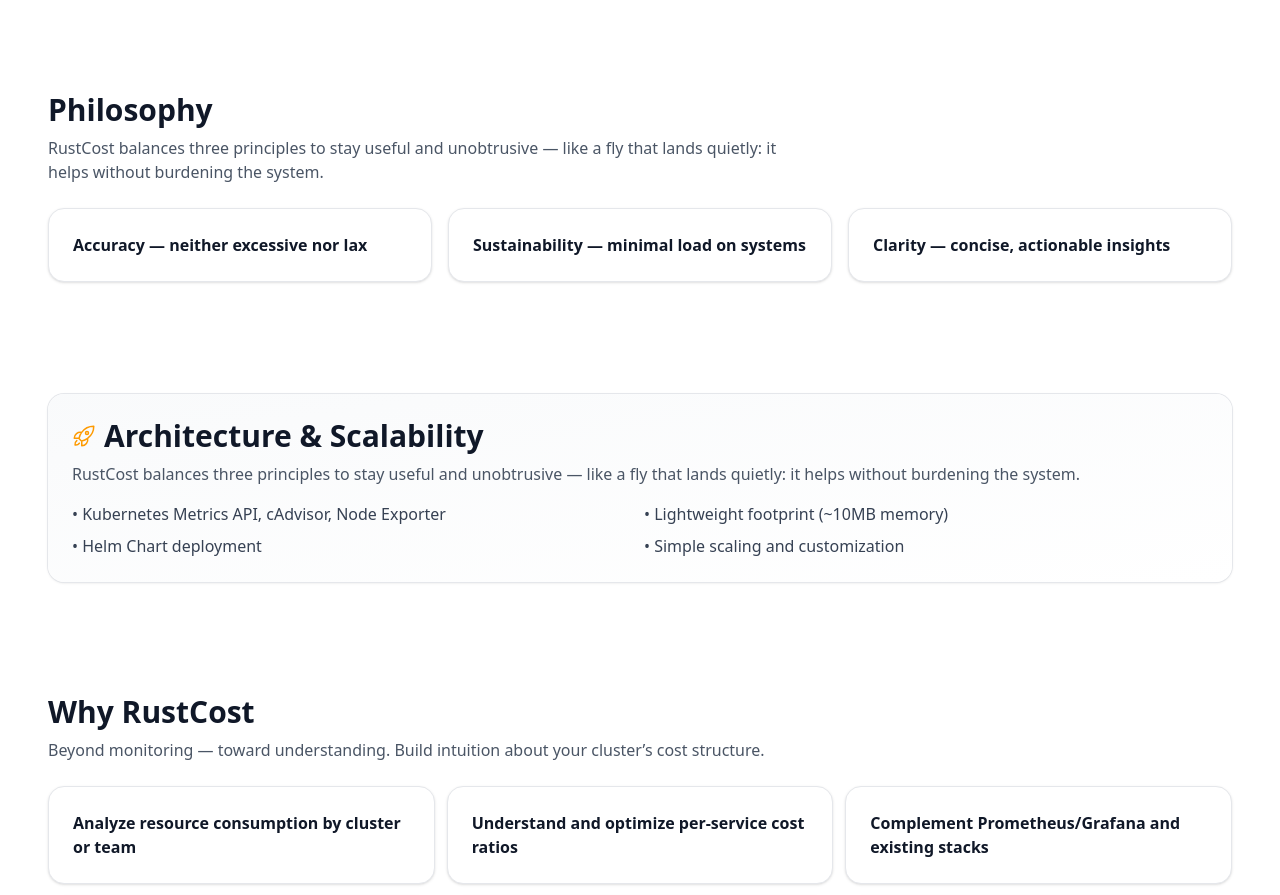
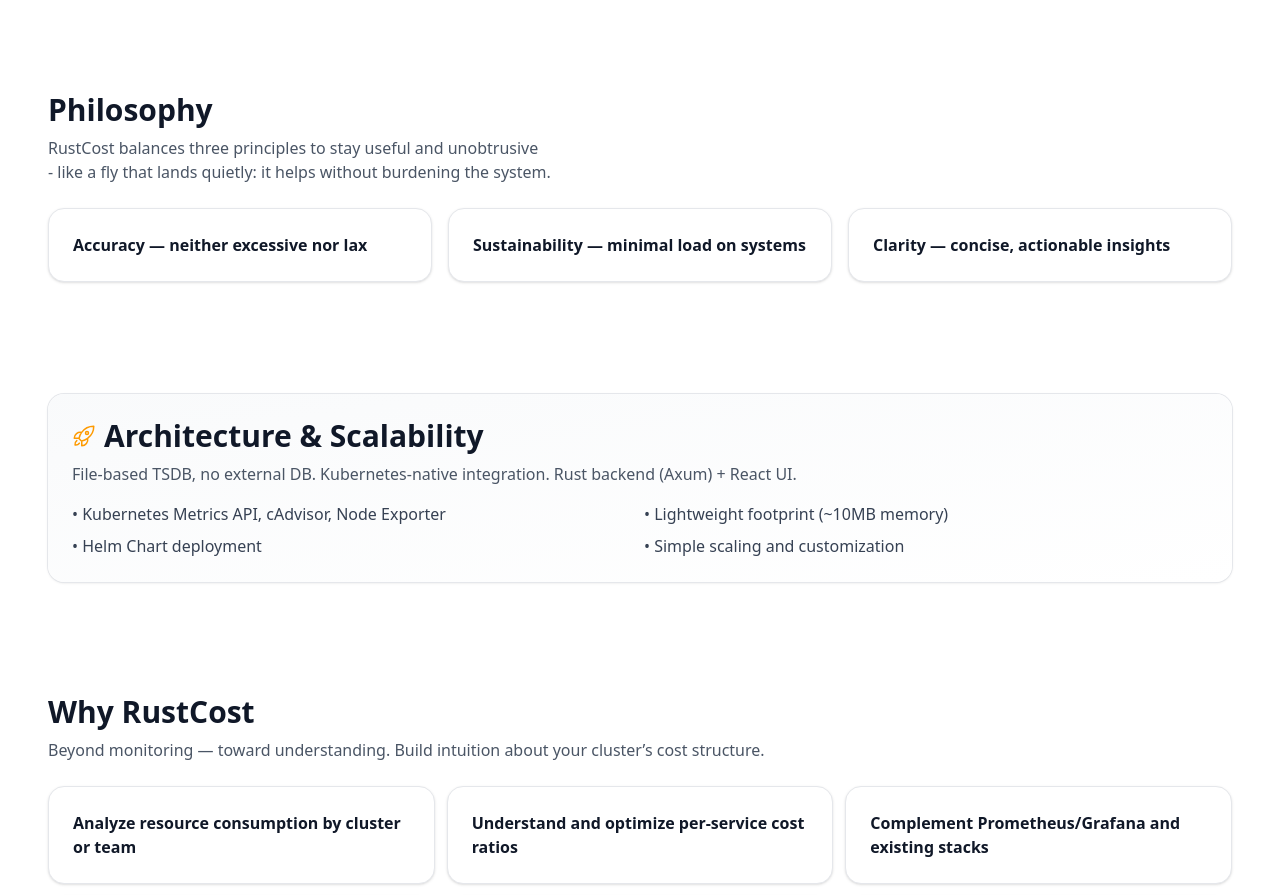
Before and after one commit to rustcost/rustcost-landing, a React (Vite) app: page /1/ in a window 1280 px wide. Shown: the part 1780-2675 px from the top of the page. Built offline with nearby package versions, Linux system fonts and the light colour scheme; no server answers.

Commit message:
fix(i18n): Correct typos and inconsistencies across multilingual translation files

```diff
--- a/src/features/marketing/pages/LandingPage.tsx
+++ b/src/features/marketing/pages/LandingPage.tsx
@@ -218,11 +218,18 @@
             defaultValue: "Philosophy",
           })}
         </h2>
-        <p className="mt-2 text-gray-600 dark:text-gray-300 max-w-3xl">
+        <p className="mt-2 text-gray-600 dark:text-gray-300">
           {t("landing.philosophy.desc", {
             defaultValue:
-              "RustCost balances three principles to stay useful and unobtrusive — like a fly that lands quietly: it helps without burdening the system.",
-          })}
+              "RustCost balances three principles to stay useful and unobtrusive\n- like a fly that lands quietly: it helps without burdening the system.",
+          })
+            .split("\n")
+            .map((line, i) => (
+              <span key={i}>
+                {line}
+                <br />
+              </span>
+            ))}
         </p>
         <div className="mt-6 grid gap-4 sm:grid-cols-2 lg:grid-cols-3">
           {philosophyItems.map((item) => (
@@ -243,7 +250,7 @@
             </h2>
           </div>
           <p className="mt-2 text-gray-600 dark:text-gray-300">
-            {t("landing.philosophy.desc", {
+            {t("landing.architecture.desc", {
               defaultValue:
                 "File‑based TSDB, no external DB. Kubernetes‑native integration. Rust backend (Axum) + React UI.",
             })}
--- a/src/i18n/locales/en/translation.json
+++ b/src/i18n/locales/en/translation.json
@@ -58,7 +58,7 @@
     },
     "philosophy": {
       "title": "Philosophy",
-      "desc": "RustCost balances three principles to stay useful and unobtrusive — like a fly that lands quietly: it helps without burdening the system.",
+      "desc": "RustCost balances three principles to stay useful and unobtrusive\n- like a fly that lands quietly: it helps without burdening the system.",
       "items": [
         "Accuracy — neither excessive nor lax",
         "Sustainability — minimal load on systems",
--- a/src/i18n/locales/ko/translation.json
+++ b/src/i18n/locales/ko/translation.json
@@ -55,7 +55,7 @@
     },
     "philosophy": {
       "title": "철학",
-      "desc": "RustCost는 시스템에 부담을 주지 않으면서도 유용하게 동작하도록 세 가지 원칙을 균형 있게 지킵니다. 조용히 내려앉는 파리처럼 자연스럽게, 그러나 확실하게 도움을 줍니다.",
+      "desc": "RustCost는 시스템에 부담을 주지 않으면서도 유용하게 동작하도록 세 가지 원칙을 균형 있게 지킵니다.\n조용히 내려앉는 파리처럼 자연스럽게, 그러나 확실하게 도움을 줍니다.",
       "items": [
         "정확성 — 과도하지도, 느슨하지도 않게",
         "지속가능성 — 시스템에 최소한의 부하",
```
